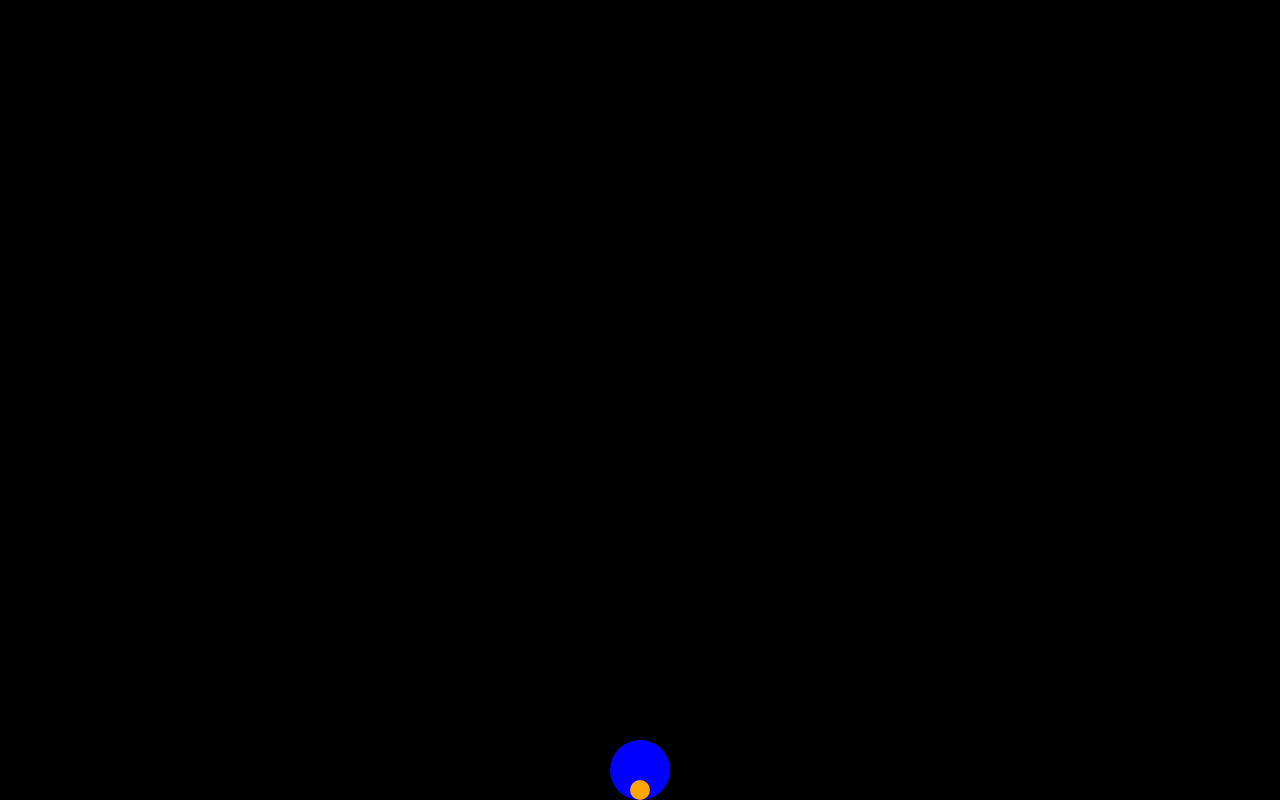
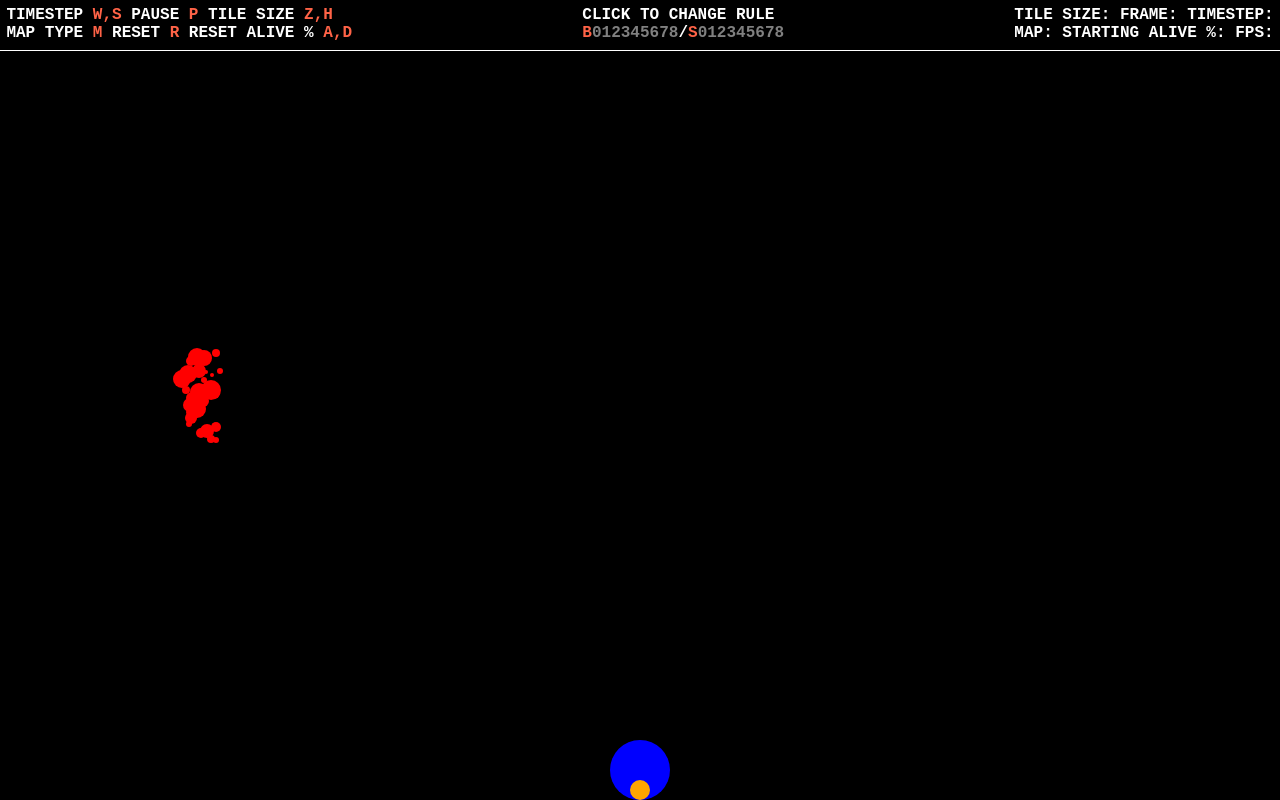
Before and after one commit to timo247/Relaxing-interface, a plain HTML site: page index.html in a window 1280 px wide. Drawn offline with Linux system fonts and the light colour scheme.

Commit message:
petites bulles apparaissent mais au mauvais endroit, ne disparaissent pas, sans condition déterminante d'apparition

```diff
--- /dev/null
+++ b/Class/Bubble.mjs
@@ -0,0 +1,16 @@
+import {getRandomInt} from "../lib/Math.js"
+import Particle from "./Particle.mjs"
+
+export default class Buble extends Particle {
+    constructor({x = getRandomInt(180, 220), y = getRandomInt(300, 400), r = getRandomInt(2, 10), dir = getRandomInt(-80, -100 ) / 180 * Math.PI, speed = 0.04, color = 'red'} = {}){
+        super();
+        this.x = x
+        this.y = y
+        this.color = color;
+        this.r = r;
+        this.dir = dir;
+        this.speed = speed;
+    }
+
+
+}
--- a/index.html
+++ b/index.html
@@ -1,24 +1,98 @@
 <!DOCTYPE html>
-<html lang="fr">
+<html lang="en">
   <head>
     <meta charset="UTF-8">
     <meta name="viewport" content="width=device-width, initial-scale=1.0">
-    <title>Prog Web - Canvas API</title>
-    <script type="module" src="main.mjs"></script>
+    <title>Relaxation interface</title>
+    <script type ="module" src="main.mjs"> v </script>
     <style>
       body {
         margin: 0;
-        padding: 0;
+        background: black;
+        color: white;
+        width: 100vw;
+        height: 100vh;
+        font-family: monospace;
+      }
+      header {
+        user-select: none;
+        box-sizing: border-box;
+        height: 3.2rem;
+        padding: 0.4rem;
+        font-weight: bold;
+        font-size: 1rem;
+        border-bottom: solid white 1px;
+        display: flex;
+        justify-content: space-between;
+        text-transform: uppercase;
+      }
+      header span {
+        color: tomato;
+      }
+      .rule-group {
+        display: flex;
+      }
+      .rule {
+        cursor: pointer;
+        color: grey;
+      }
+      .rule.apply {
+        color: tomato;
       }
       canvas {
+        background: black;
         display: block;
         width: 100vw;
-        height: 100vh;
-        background: black;
+        height: calc(100% - 3.2rem);
       }
     </style>
   </head>
   <body>
+    <header>
+      <div>
+        Timestep <span>w,s</span>
+        Pause <span>p</span>
+        Tile size <span>z,h</span>
+        <br>
+        Map type <span>m</span>
+        Reset <span>r</span>
+        Reset alive % <span>a,d</span>
+      </div>
+      <div>
+        Click to change rule
+        <div class="rule-group">
+          <span>b</span>
+          <span class="rule" data-rule-type="b" data-rule-num="0">0</span>
+          <span class="rule" data-rule-type="b" data-rule-num="1">1</span>
+          <span class="rule" data-rule-type="b" data-rule-num="2">2</span>
+          <span class="rule" data-rule-type="b" data-rule-num="3">3</span>
+          <span class="rule" data-rule-type="b" data-rule-num="4">4</span>
+          <span class="rule" data-rule-type="b" data-rule-num="5">5</span>
+          <span class="rule" data-rule-type="b" data-rule-num="6">6</span>
+          <span class="rule" data-rule-type="b" data-rule-num="7">7</span>
+          <span class="rule" data-rule-type="b" data-rule-num="8">8</span>
+          /<span>s</span>
+          <span class="rule" data-rule-type="s" data-rule-num="0">0</span>
+          <span class="rule" data-rule-type="s" data-rule-num="1">1</span>
+          <span class="rule" data-rule-type="s" data-rule-num="2">2</span>
+          <span class="rule" data-rule-type="s" data-rule-num="3">3</span>
+          <span class="rule" data-rule-type="s" data-rule-num="4">4</span>
+          <span class="rule" data-rule-type="s" data-rule-num="5">5</span>
+          <span class="rule" data-rule-type="s" data-rule-num="6">6</span>
+          <span class="rule" data-rule-type="s" data-rule-num="7">7</span>
+          <span class="rule" data-rule-type="s" data-rule-num="8">8</span>
+        </div>
+      </div>
+      <div>
+        Tile size: <span id="tileSize"></span>
+        Frame: <span id="nbIter"></span>
+        Timestep: <span id="timestep"></span>
+        <br>
+        Map: <span id="map" data-flat-torus="Flat Torus" data-rectangle="Rectangle"></span>
+        Starting alive %: <span id="aliveProb"></span>
+        Fps: <span id="fps"></span>
+      </div>
+    </header>
     <canvas></canvas>
   </body>
 </html>
--- a/lib/Math.js
+++ b/lib/Math.js
@@ -3,3 +3,5 @@ export function getRandomInt(min, max) {
     max = Math.floor(max);
     return Math.floor(Math.random() * (max - min + 1)) + min;
   }
+
+  export const PI = Math.PI;
--- a/main.mjs
+++ b/main.mjs
@@ -1,7 +1,10 @@
+//régler héritage de propriétés de bubble
+
 import MainLoop from '../lib/Mainloop.js';
 import Particle from '../Class/Particle.mjs'
 import Keyboard from './Keyboard.js';
 import { getRandomInt } from '../lib/math.js';
+import Buble from './Class/Bubble.mjs';
 
 const ctx = document.querySelector('canvas').getContext('2d');
 ctx.canvas.width = ctx.canvas.clientWidth;
@@ -19,23 +22,36 @@ smallCircle.setBottomLimit(ctx.canvas.height)
 
 let particles = [bigCircle, smallCircle];
 //background
-let montagnes = new Image ();
-montagnes.src = "../visuels/montagnes.svg"
+let background = new Image (ctx.canvas.width);
+background.src = "../visuels/winter-mountain.svg"
+let widthDif = ctx.canvas.width - background.width
+console.log(widthDif)
+console.log(background)
 
 let keyboard = new Keyboard
 
 
+let buble = new Buble({ctx : ctx})
+console.log(buble)
 
+let bubles = []
+for (let index = 0; index < 30; index++) {
+  let buble = new Buble();
+  bubles.push(buble);
+  console.log(bubles);
+}
 
 
 MainLoop.setUpdate(dt => {
 
-   console.log("dt1", dt)
     if(keyboard.isKeyDown("Space")){
       if(smallCircle.y - smallCircle.r < smallCircle.topLimit || bigCircle.y - bigCircle.r < bigCircle.topLimit){
         return
       } else {
       smallCircle.moveUp(dt);
+      for (let i = 0; i < bubles.length; i ++){
+        bubles[i].move(dt)
+      }
       bigCircle.moveUp(dt);
       }
     }
@@ -46,6 +62,7 @@ MainLoop.setUpdate(dt => {
       }else{
         smallCircle.moveDown(dt);
         bigCircle.moveDown(dt);
+
       }
 
 })
@@ -55,8 +72,12 @@ MainLoop.setDraw(() => {
     ctx.canvas.height = ctx.canvas.clientHeight;
     bigCircle.draw(ctx)
     smallCircle.draw(ctx);
+    bubles.forEach(buble => {
+        buble.draw(ctx)
+    });
 
-    //ctx.drawImage(montagnes, 0, 24, ctx.canvas.clientWidth, ctx.canvas.clientHeight);
+
+
 
   })
 
```
Also changed, not shown: visuels/mountain-background.svg (added), visuels/winter-mountain.svg (added), 2 other files.
